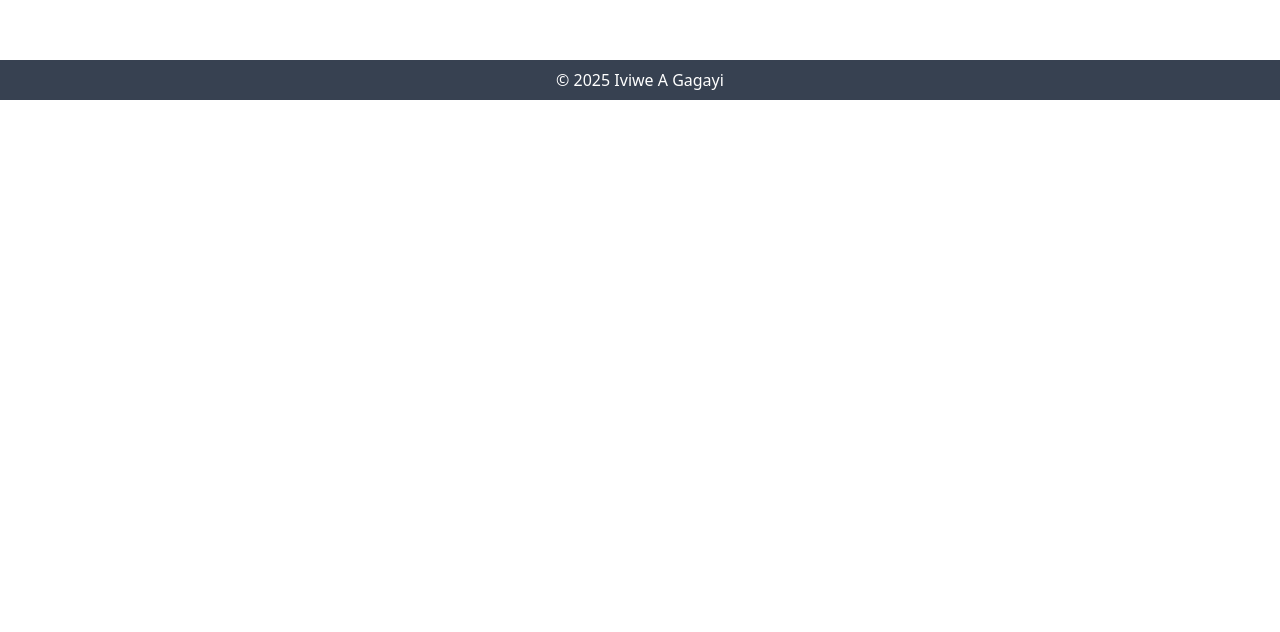
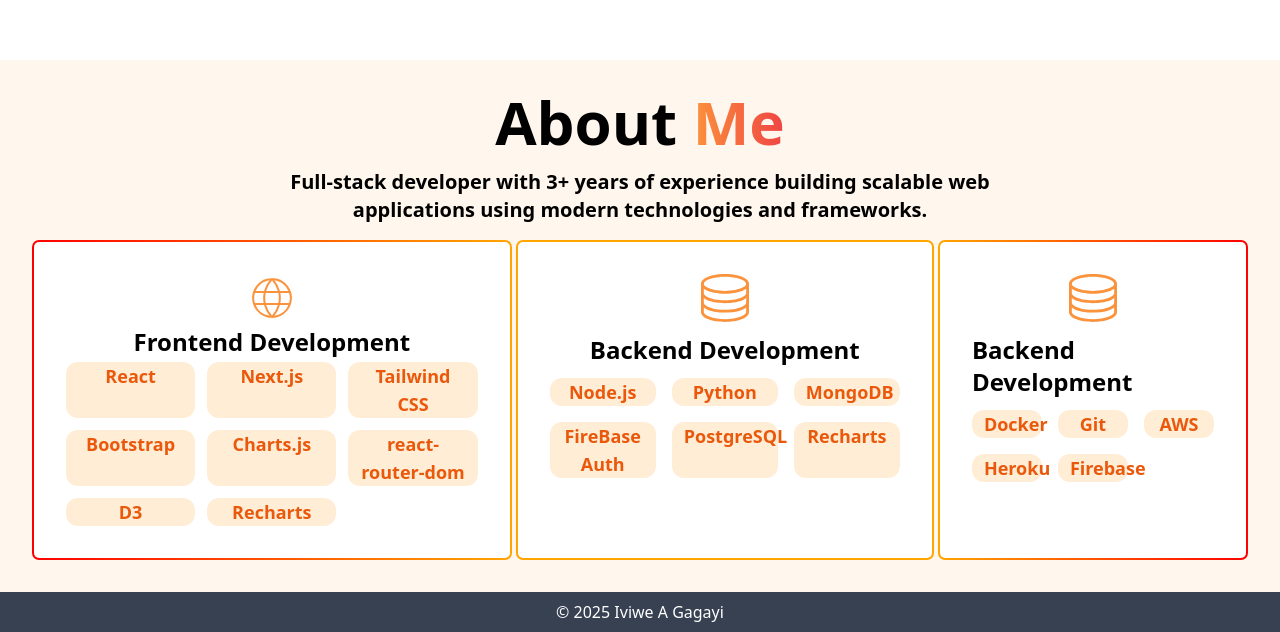
Before and after one commit to Iviwe-Gagayi/portfolio, a React (Create React App) app: page / in a window 1280 px wide. Shown: the part 740-1372 px from the top of the page. Before the commit the page ends 840 px from the top, so only its background shows below. Built offline with nearby package versions, Linux system fonts and the light colour scheme.

Commit message:
Added 'About Me' section

```diff
--- /dev/null
+++ b/src/About.js
@@ -0,0 +1,159 @@
+import React from 'react';
+import { useState } from 'react';
+import { TfiServer } from "react-icons/tfi";
+import { IoIosPhonePortrait } from "react-icons/io";
+import { IoCodeSharp } from "react-icons/io5";
+import { CiGlobe } from "react-icons/ci";
+import { DivideIcon } from '@heroicons/react/16/solid';
+
+function About(){
+return(
+<div className = 'w-full flex flex-col items-center justify-center bg-orange-50 gap-4 overflow-hidden p-8'>
+
+<h1 className='text-black text-6xl font-bold text-center justify-center' >
+    About {" "}
+  <span className="text-transparent bg-clip-text bg-gradient-to-r from-orange-400 to-red-500">
+            Me
+        </span>
+</h1>
+
+<div>
+<h2 className='text-black text-xl font-bold text-center'>
+    Full-stack developer with 3+ years of experience building scalable web
+</h2>
+<h3 className='text-black text-xl font-bold text-center'>
+applications using modern technologies and frameworks.
+</h3>
+</div>
+  {/* Skills squares*/}
+  {/* frontend*/}
+  <div className='flex flex-row gap-1 '>
+<div className='flex flex-col w-70 h-35 bg-white rounded bg-white p-8 items-center gap-1'
+style={{
+    border: "2px solid transparent",
+    borderRadius: "7px",
+    background:
+      "linear-gradient(white, white) padding-box, linear-gradient(to right, red, orange) border-box",
+  }}>
+  <CiGlobe className="h-12 w-12 text-orange-400" />
+<h2 className='font-bold text-black text-2xl'>
+Frontend Development
+</h2>
+
+<div class="grid grid-cols-3 gap-3">
+ <h4 className='text-orange-600 font-bold text-lg bg-orange-100 px-3 rounded-xl text-center'>
+React
+</h4>
+<h4 className='text-orange-600 font-bold text-lg bg-orange-100 px-3 rounded-xl text-center'>
+Next.js
+</h4>
+<h4 className='text-orange-600 font-bold text-lg bg-orange-100 px-3 rounded-xl text-center'>
+Tailwind CSS
+</h4>
+
+<h4 className='text-orange-600 font-bold text-lg bg-orange-100 px-3 rounded-xl text-center'>
+    Bootstrap
+</h4>
+
+<h4 className='text-orange-600 font-bold text-lg bg-orange-100 px-3 rounded-xl text-center'>
+    Charts.js
+</h4>
+
+<h4 className='text-orange-600 font-bold text-lg bg-orange-100 px-3 rounded-xl text-center'>
+    react-router-dom
+</h4>
+
+
+<h4 className='text-orange-600 font-bold text-lg bg-orange-100 px-3 rounded-xl text-center'>
+    D3
+</h4>
+
+<h4 className='text-orange-600 font-bold text-lg bg-orange-100 px-3 rounded-xl text-center'>
+    Recharts
+</h4>
+</div>
+</div>
+ {/* backend*/}
+<div className='flex flex-col w-70 h-35 bg-white rounded bg-white p-8 items-center gap-3'
+style={{
+    border: "2px solid transparent",
+    borderRadius: "7px",
+    background:
+      "linear-gradient(white, white) padding-box, linear-gradient(to right, orange, orange) border-box",
+  }}>
+  < TfiServer className="h-12 w-12 text-orange-400" />
+<h2 className='font-bold text-black text-2xl'>
+Backend Development
+</h2>
+
+<div class="grid grid-cols-3 gap-4  ">
+ <h4 className='text-orange-600 font-bold text-lg bg-orange-100 px-3 rounded-xl text-center'>
+Node.js
+</h4>
+<h4 className='text-orange-600 font-bold text-lg bg-orange-100 px-3 rounded-xl text-center'>
+Python
+</h4>
+<h4 className='text-orange-600 font-bold text-lg bg-orange-100 px-3 rounded-xl text-center'>
+MongoDB
+</h4>
+
+<h4 className='text-orange-600 font-bold text-lg bg-orange-100 px-3 rounded-xl text-center'>
+    FireBase Auth
+</h4>
+
+<h4 className='text-orange-600 font-bold text-lg bg-orange-100 px-3 rounded-xl text-center'>
+    PostgreSQL
+</h4>
+
+<h4 className='text-orange-600 font-bold text-lg bg-orange-100 px-3 rounded-xl text-center'>
+    Recharts
+</h4>
+</div>
+
+
+</div>
+ {/* DevOps & Tools*/}
+<div className='flex flex-col w-70 h-35 bg-white rounded bg-white p-8 items-center gap-3'
+style={{
+    border: "2px solid transparent",
+    borderRadius: "7px",
+    background:
+      "linear-gradient(white, white) padding-box, linear-gradient(to right, orange, red) border-box",
+  }}>
+  < TfiServer className="h-12 w-12 text-orange-400" />
+<h2 className='font-bold text-black text-2xl'>
+Backend Development
+</h2>
+
+<div class="grid grid-cols-3 gap-4  ">
+ <h4 className='text-orange-600 font-bold text-lg bg-orange-100 px-3 rounded-xl text-center'>
+Docker
+</h4>
+<h4 className='text-orange-600 font-bold text-lg bg-orange-100 px-3 rounded-xl text-center'>
+Git
+</h4>
+<h4 className='text-orange-600 font-bold text-lg bg-orange-100 px-3 rounded-xl text-center'>
+AWS
+</h4>
+
+<h4 className='text-orange-600 font-bold text-lg bg-orange-100 px-3 rounded-xl text-center'>
+Heroku
+</h4>
+
+<h4 className='text-orange-600 font-bold text-lg bg-orange-100 px-3 rounded-xl text-center'>
+    Firebase
+</h4>
+</div>
+
+
+</div>
+</div>
+
+
+  {/* End */}
+</div>
+
+);
+}
+
+export default About;
--- a/src/App.js
+++ b/src/App.js
@@ -2,12 +2,14 @@
 import Header from './Header';
 import Home from './Home';
 import Footer from './Footer';
+import About from './About';
 
 function App() {
   return (
     <>
       <Header />
       <Home />
+      <About />
       <Footer />
     </>
   );
```
